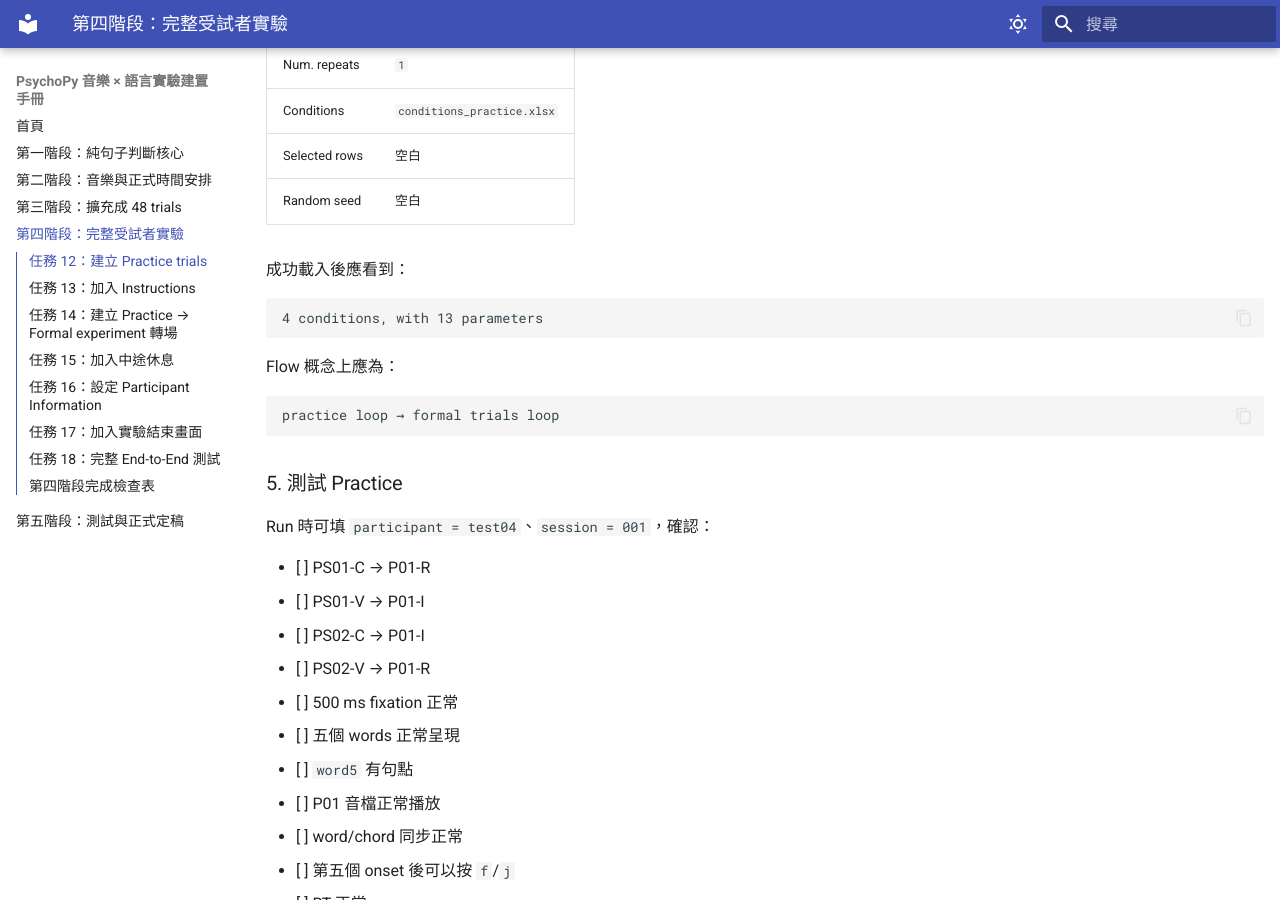
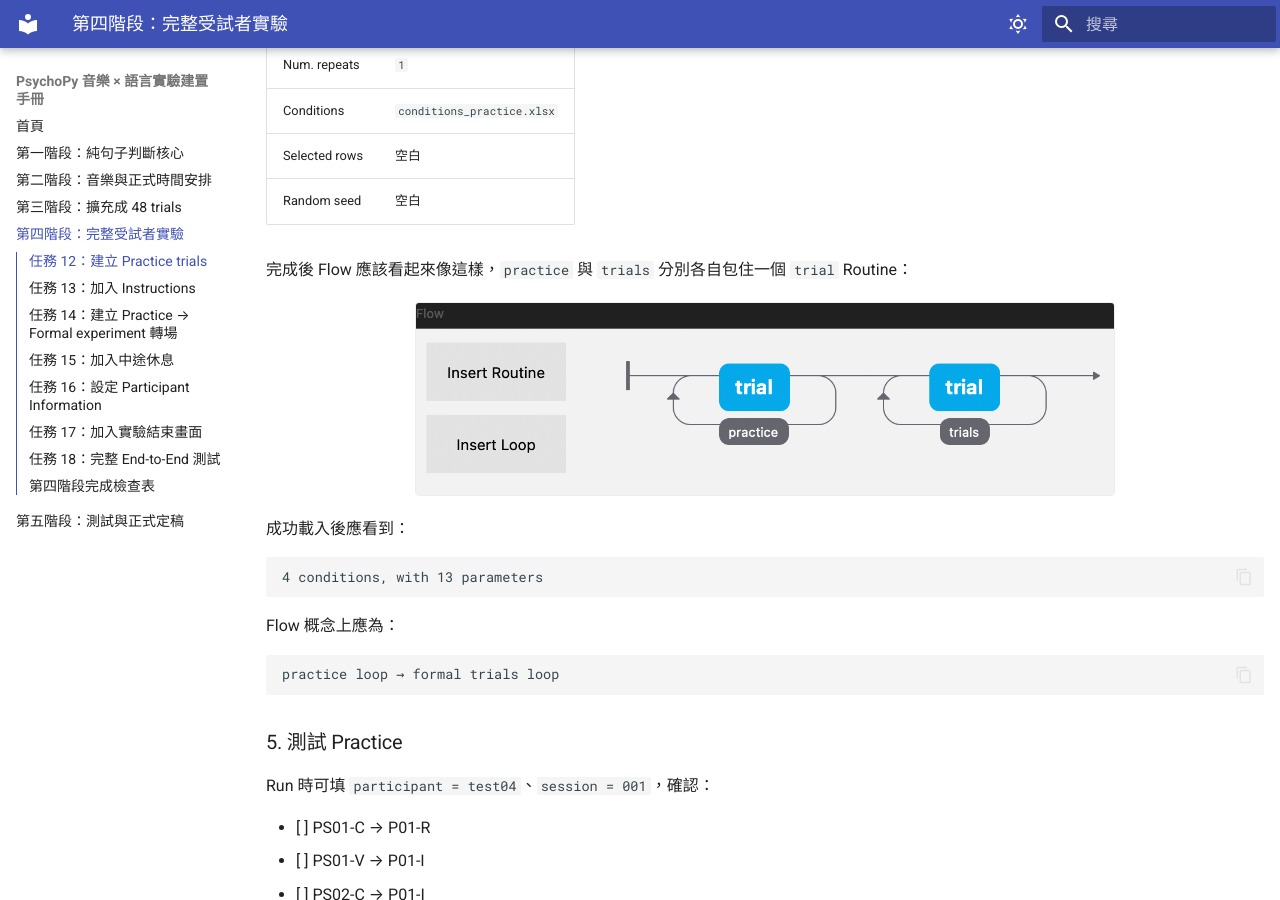
Before and after one commit to weilinglindachen/psychopy-manual, an MkDocs documentation site: the page built from docs/stage4.md, in a window 1280 px wide and 900 px high, scrolled down 2796 px. Built offline with MkDocs 1.6.1 and Material for MkDocs 9.7.7, drawn with Linux system fonts in a browser that asks for light colours.

Commit message:
第四階段任務12：加入 practice loop 截圖

```diff
--- a/docs/stage4.md
+++ b/docs/stage4.md
@@ -100,6 +100,10 @@ trial → formal trials
 | Conditions | `conditions_practice.xlsx` |
 | Selected rows | 空白 |
 | Random seed | 空白 |
+
+完成後 Flow 應該看起來像這樣，`practice` 與 `trials` 分別各自包住一個 `trial` Routine：
+
+[![Flow 中 practice loop 與 trials loop 分別包住各自的 trial Routine](assets/practice.png)](assets/practice.png){: .screenshot-link target="_blank" }
 
 成功載入後應看到：
 
```
Also changed, not shown: docs/assets/practice.png (added).
